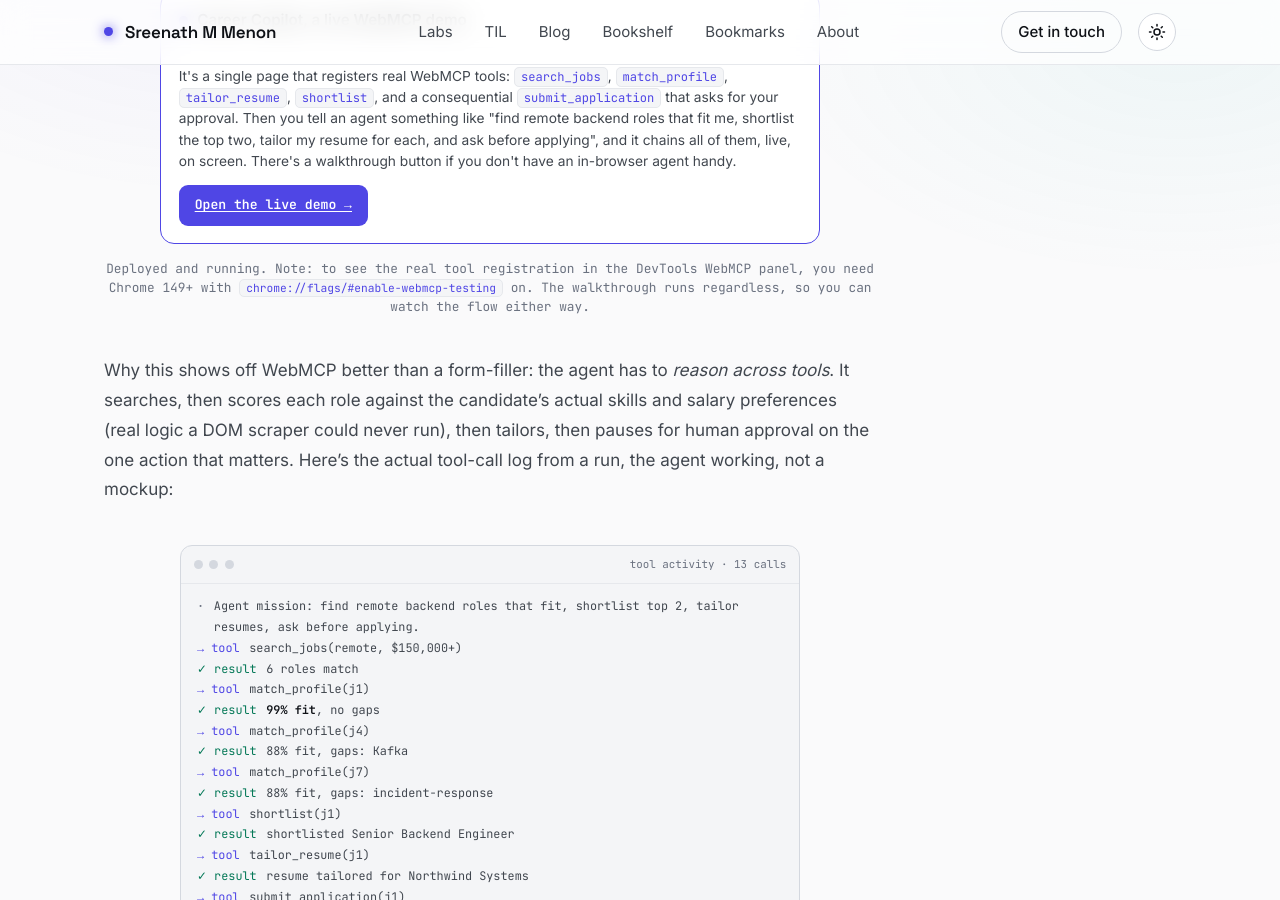
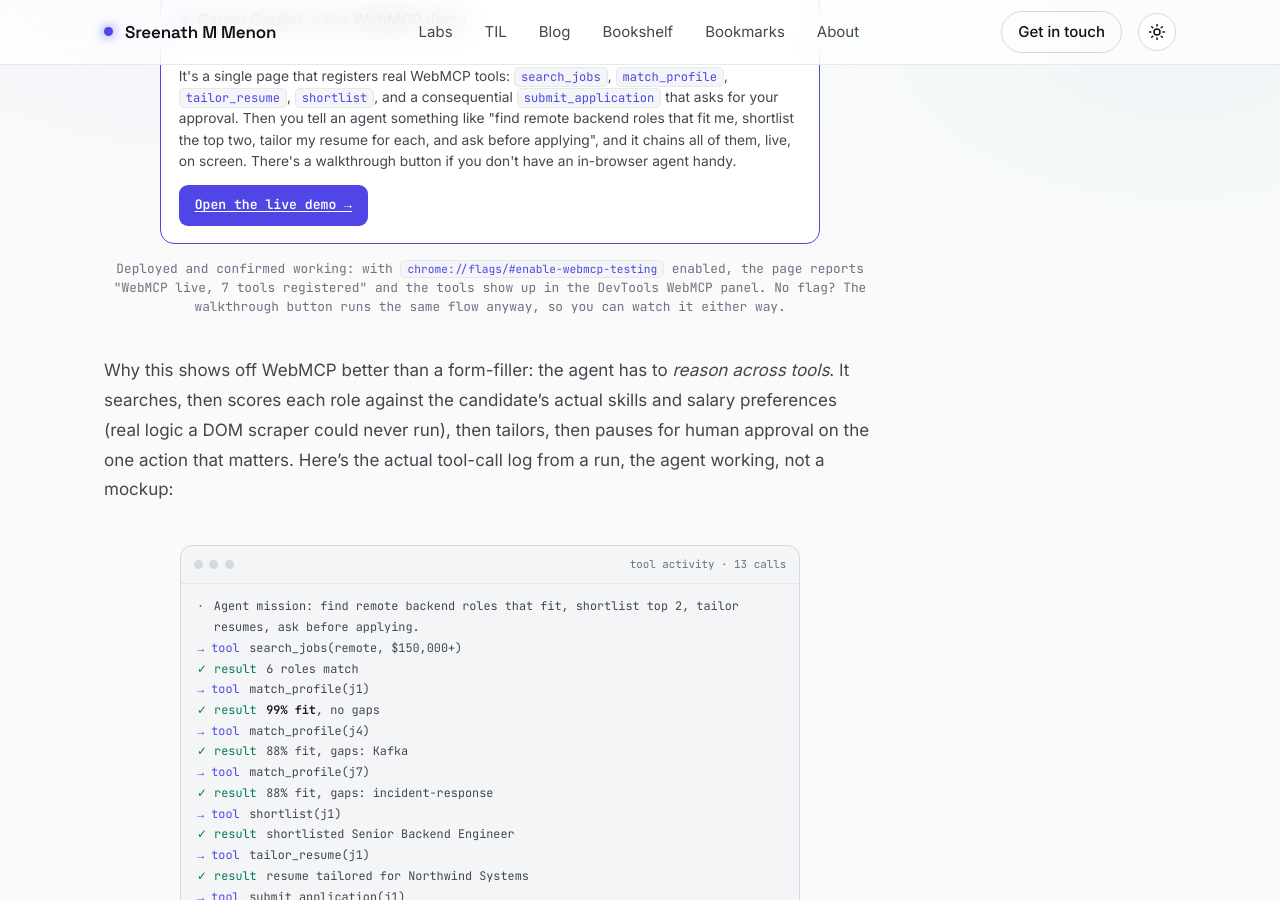
Before and after one commit to sreenathmmenon/sreenathmmenon.github.io, a Jekyll site: the page built from _blog/2026-08-04-webmcp-teaching-websites-to-talk-to-ai-agents.md, in a window 1280 px wide and 900 px high, scrolled down 4628 px. Built offline with Jekyll 4.4.1, drawn with Linux system fonts in a browser that asks for light colours.

Commit message:
WebMCP post: confirm demo verified live with 7 tools registered

```diff
--- a/_blog/2026-08-04-webmcp-teaching-websites-to-talk-to-ai-agents.md
+++ b/_blog/2026-08-04-webmcp-teaching-websites-to-talk-to-ai-agents.md
@@ -243,7 +243,7 @@ The official demos are all "call one tool and you're done", order a pizza, book
     <a class="go" href="https://webmcp-career-copilot-production.up.railway.app/" target="_blank" rel="noopener">Open the live demo &rarr;</a>
   </div>
 </div>
-<figcaption>Deployed and running. Note: to see the real tool registration in the DevTools WebMCP panel, you need Chrome 149+ with <code>chrome://flags/#enable-webmcp-testing</code> on. The walkthrough runs regardless, so you can watch the flow either way.</figcaption>
+<figcaption>Deployed and confirmed working: with <code>chrome://flags/#enable-webmcp-testing</code> enabled, the page reports "WebMCP live, 7 tools registered" and the tools show up in the DevTools WebMCP panel. No flag? The walkthrough button runs the same flow anyway, so you can watch it either way.</figcaption>
 </figure>
 
 Why this shows off WebMCP better than a form-filler: the agent has to *reason across tools*. It searches, then scores each role against the candidate's actual skills and salary preferences (real logic a DOM scraper could never run), then tailors, then pauses for human approval on the one action that matters. Here's the actual tool-call log from a run, the agent working, not a mockup:
```
